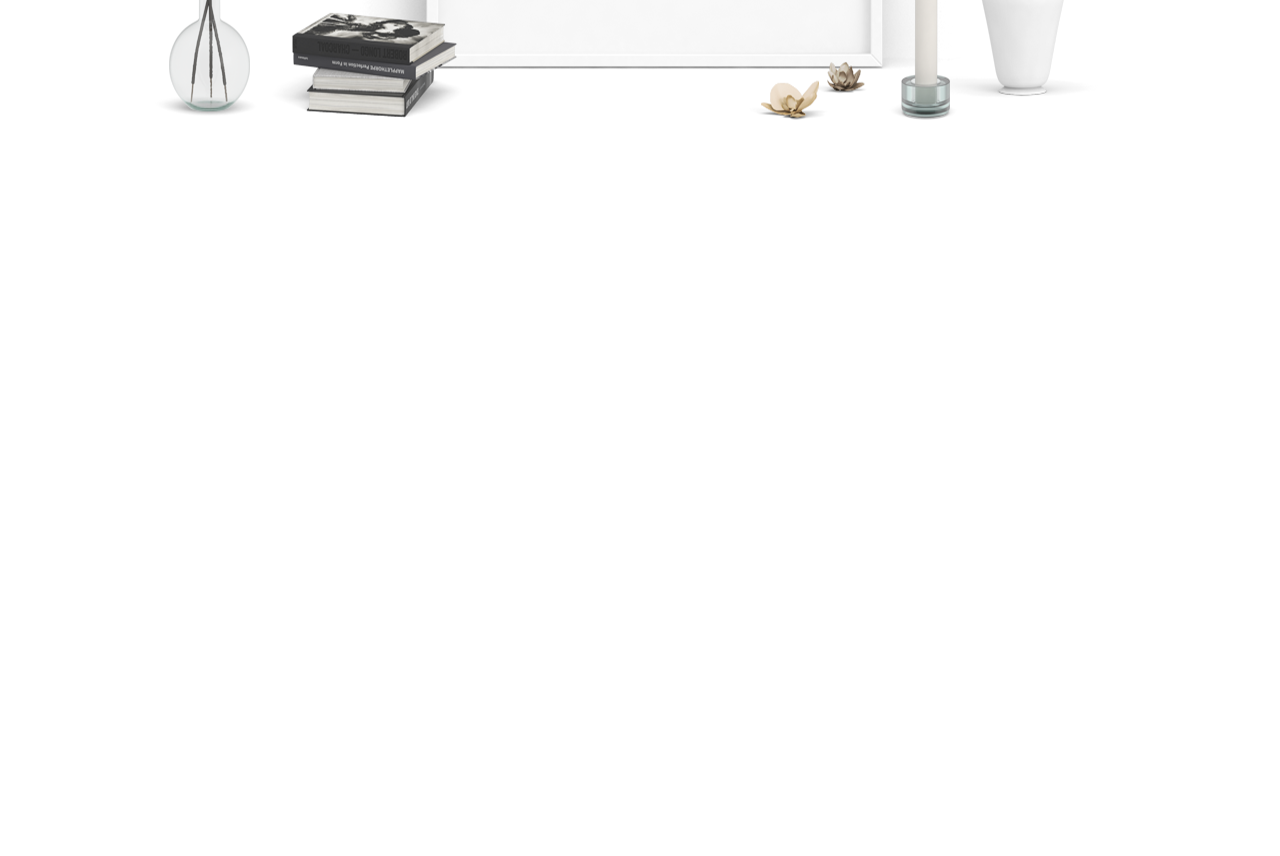
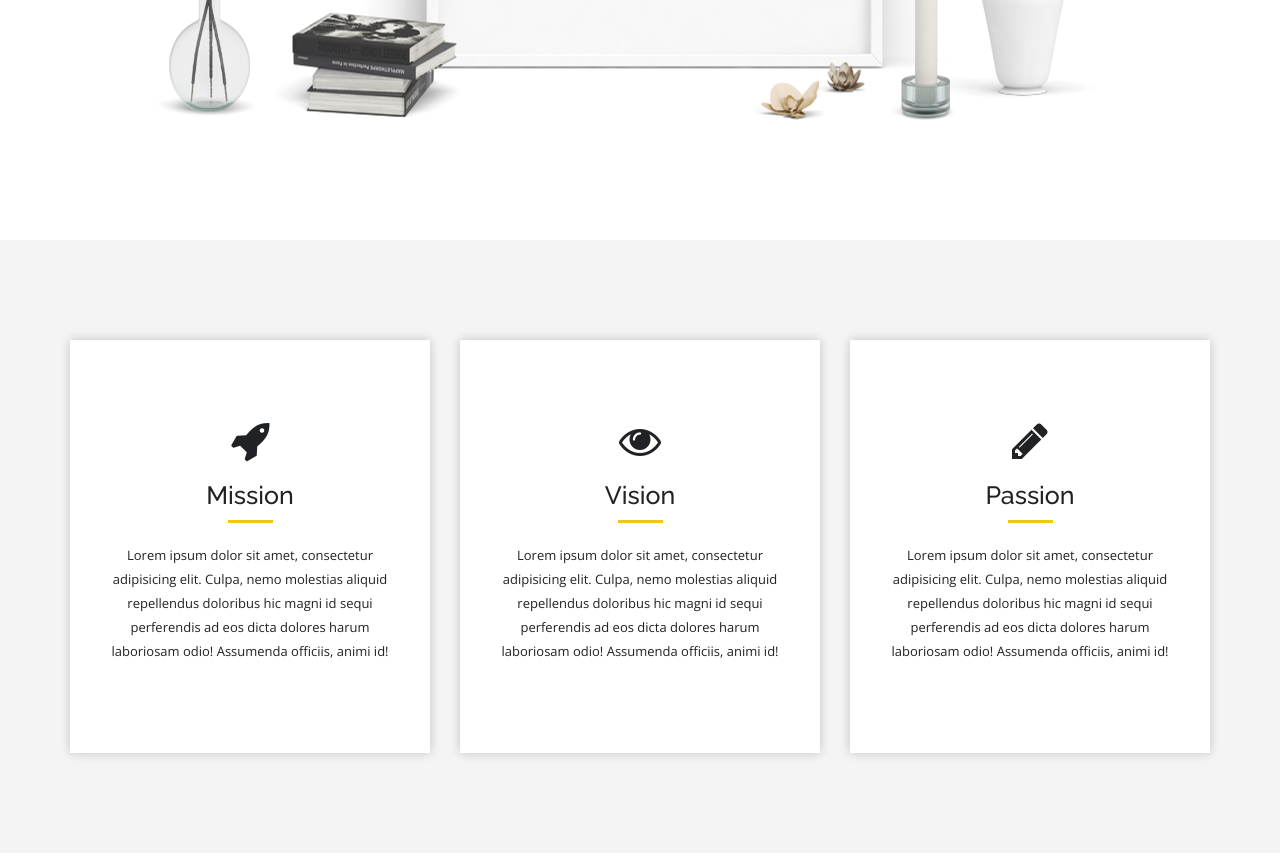
Before and after one commit to atemzaytsev/Solo, a plain HTML site: page index.html in a window 1280 px wide. Shown: the part 1567-2423 px from the top of the page. Drawn offline with nearby package versions, Linux system fonts and the light colour scheme.

Commit message:
end section 1

```diff
--- a/css/style.css
+++ b/css/style.css
@@ -195,32 +195,42 @@ Arrow down
 =========================
 Content boxes
 =========================*/
-.content-box-lg{
+
+.content-box-lg {
     padding: 120px 0;
 }
+
+.content-box-md {
+    padding: 100px 0;
+}
+
 /*
 =========================
 vertical heading
 =========================*/
-.vertical-heading h5{
+
+.vertical-heading h5 {
     color: #f4c613;
     font-size: 14px;
     font-weight: 500;
     text-transform: uppercase;
     word-spacing: 9px;
     display: inline-block;
-    -webkit-transform: rotate(-90deg);transform: rotate(-90deg);
+    -webkit-transform: rotate(-90deg);
+    transform: rotate(-90deg);
     position: relative;
-    top:60px;
-    left:-65px;
+    top: 60px;
+    left: -65px;
 }
-.vertical-heading h2{
-   margin: 0 0 0 35px;
-    font-size:42px;
-    font-weight:100;
+
+.vertical-heading h2 {
+    margin: 0 0 0 35px;
+    font-size: 42px;
+    font-weight: 100;
     line-height: 45px;
 
 }
+
 /*
 =========================
 Part 1 about
@@ -229,9 +239,78 @@ Part 1 about
 #about-right p:first-child {
     margin-bottom: 30px;
 }
+
 #about-bottom img {
-  margin: 0 auto;
+    margin: 0 auto;
 }
+
 #about-bottom {
-   margin-top: 60px;
+    margin-top: 60px;
 }
+
+/*
+=========================
+About part 2
+=========================*/
+
+#about-02 {
+    background-color: #f4f4f4;
+}
+
+.about-item {
+    background-color: #fff;
+    padding: 80px 30px;
+    -webkit-box-shadow: 0 0 10px rgba(0, 0, 0, .2);
+    box-shadow: 0 0 10px rgba(0, 0, 0, .2);
+
+}
+
+.about-item i {
+    font-size: 42px;
+    margin: 0;
+}
+
+.about-item h3 {
+    font-size: 25px;
+    margin-bottom: 10px;
+}
+
+.about-item hr {
+    width: 45px;
+    height: 3px;
+    background-color: #f4c613;
+    margin: 0 auto;
+    border: none;
+}
+
+.about-item p {
+    margin-top: 20px;
+}
+
+.about-item:hover {
+    background-color: #f4c613;
+}
+
+.about-item:hover i,
+.about-item:hover h3,
+.about-item:hover p {
+    color: #fff;
+}
+
+.about-item:hover hr {
+    background-color: #fff;
+}
+
+.about-item:hover i {
+    transform: translateY(-20px);
+}
+
+/*Smooth transition*/
+
+.about-item,
+.about-item i,
+.about-item hr {
+    -webkit-transition: all 400ms ease-in-out;
+    transition: all 400ms ease-in-out;
+
+}
--- a/index.html
+++ b/index.html
@@ -62,8 +62,8 @@
 <!--About-->
 
 <section id="about">
-    <!--  about part 1-->
-    <div id="about-01">
+<!--About part 1-->
+    <div id = "about-01">
 
         <div class="content-box-lg">
 
@@ -106,7 +106,42 @@
 
         </div>
     </div>
-<!--    About 01 End-->
+<!--About 01 End-->
+
+<!--About part 2-->
+    <div id = "about-02">
+       <div class = "content-box-md">
+          <div class = "container">
+             <div class = "row">
+                <div class = "col-md-4">
+                    <div class = "about-item text-center">
+                       <i class = "fa fa-rocket"></i>
+                       <h3>Mission</h3>
+                       <hr>
+                       <p>Lorem ipsum dolor sit amet, consectetur adipisicing elit. Culpa, nemo molestias aliquid repellendus doloribus hic magni id sequi perferendis ad eos dicta dolores harum laboriosam odio! Assumenda officiis, animi id!</p>
+                    </div>
+                </div>
+                <div class = "col-md-4">
+                <div class = "about-item text-center">
+                       <i class = "fa fa-eye"></i>
+                       <h3>Vision</h3>
+                       <hr>
+                       <p>Lorem ipsum dolor sit amet, consectetur adipisicing elit. Culpa, nemo molestias aliquid repellendus doloribus hic magni id sequi perferendis ad eos dicta dolores harum laboriosam odio! Assumenda officiis, animi id!</p>
+                    </div>
+                </div>
+                <div class = "col-md-4">
+                <div class = "about-item text-center">
+                       <i class = "fa fa-pencil"></i>
+                       <h3>Passion</h3>
+                       <hr>
+                       <p>Lorem ipsum dolor sit amet, consectetur adipisicing elit. Culpa, nemo molestias aliquid repellendus doloribus hic magni id sequi perferendis ad eos dicta dolores harum laboriosam odio! Assumenda officiis, animi id!</p>
+                    </div>
+                </div>
+             </div>
+          </div>
+       </div>
+    </div>
+<!--End about part2-->
 </section>
 
 
--- a/js/script.js
+++ b/js/script.js
@@ -1,5 +1,5 @@
 //Preloader
-$(window).on("load",function(){
+$(window).on("load", function () {
     $("#status").fadeOut();
     $("#preloader").delay(350).fadeOut("slow");
 });
```
